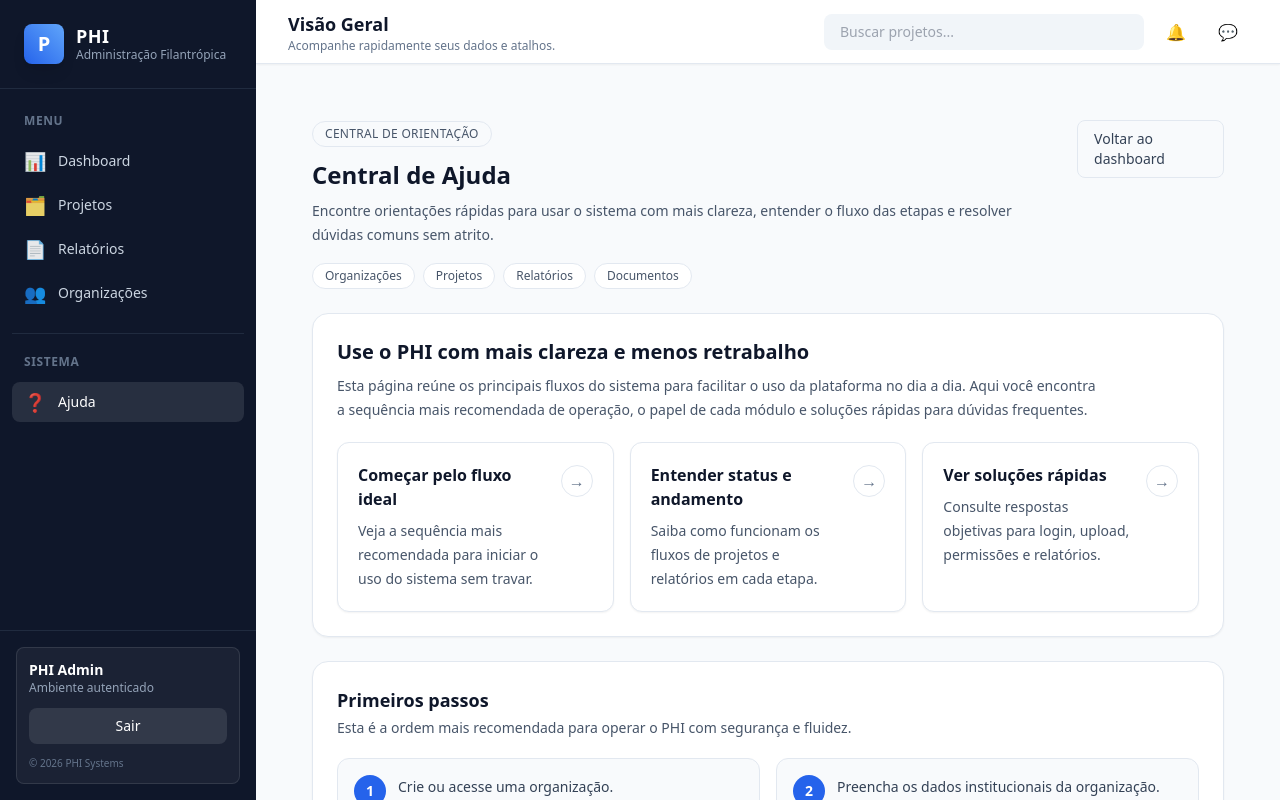
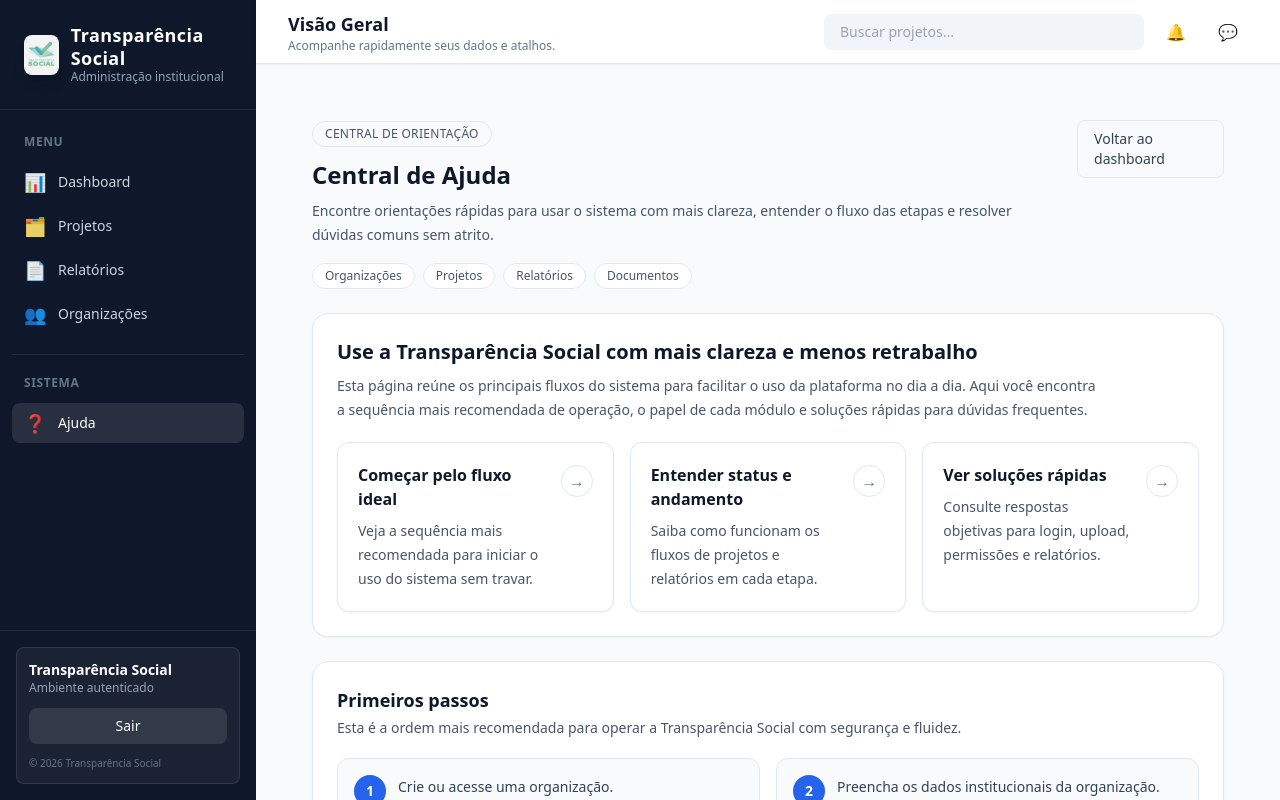
Before and after one commit to cauayoshito/phisistema, a Next.js app: page /dashboard/help in a window 1280 px wide. Built offline with nearby package versions, Linux system fonts and the light colour scheme.

Commit message:
refactor: corrige textos UTF e aplica branding Transparência Social

```diff
--- a/app/dashboard/help/page.tsx
+++ b/app/dashboard/help/page.tsx
@@ -145,7 +145,7 @@ export default function HelpPage() {
       <section className="rounded-2xl border border-slate-200 bg-white p-6 shadow-sm">
         <div className="max-w-3xl">
           <h2 className="text-xl font-semibold text-slate-900">
-            Use o PHI com mais clareza e menos retrabalho
+            Use a Transparência Social com mais clareza e menos retrabalho
           </h2>
           <p className="mt-2 text-sm leading-6 text-slate-600">
             Esta página reúne os principais fluxos do sistema para facilitar o
@@ -182,8 +182,8 @@ export default function HelpPage() {
           Primeiros passos
         </h2>
         <p className="mt-1 text-sm text-slate-600">
-          Esta é a ordem mais recomendada para operar o PHI com segurança e
-          fluidez.
+          Esta é a ordem mais recomendada para operar a Transparência Social com
+          segurança e fluidez.
         </p>
 
         <div className="mt-5 grid gap-4 md:grid-cols-2">
@@ -251,7 +251,8 @@ export default function HelpPage() {
           Fluxos do sistema
         </h2>
         <p className="mt-1 text-sm text-slate-600">
-          Entenda o caminho natural de projetos e relatórios dentro do PHI.
+          Entenda o caminho natural de projetos e relatórios dentro da
+          Transparência Social.
         </p>
 
         <div className="mt-5 grid gap-6 lg:grid-cols-2">
--- a/app/dashboard/layout.tsx
+++ b/app/dashboard/layout.tsx
@@ -14,7 +14,7 @@ export default function DashboardLayout({ children }: Props) {
         footer={
           <div className="rounded-lg border border-white/10 bg-white/5 p-3">
             <div className="text-white font-semibold text-sm truncate">
-              PHI Admin
+              Transparência Social
             </div>
             <div className="text-slate-400 text-xs truncate">
               Ambiente autenticado
@@ -30,7 +30,7 @@ export default function DashboardLayout({ children }: Props) {
             </form>
 
             <div className="mt-3 text-[10px] text-slate-500">
-              © {new Date().getFullYear()} PHI Systems
+              © {new Date().getFullYear()} Transparência Social
             </div>
           </div>
         }
--- a/app/dashboard/organizations/page.tsx
+++ b/app/dashboard/organizations/page.tsx
@@ -85,7 +85,8 @@ export default async function DashboardOrganizationsPage({
               Você ainda não tem organização
             </h2>
             <p className="text-sm text-slate-600">
-              Para continuar no PHI, crie uma organização ou entre por convite.
+              Para continuar na Transparência Social, crie uma organização ou
+              entre por convite.
             </p>
           </div>
 
--- a/app/debug-auth/page.tsx
+++ b/app/debug-auth/page.tsx
@@ -1,4 +1,3 @@
-// app/debug-auth/page.tsx
 import { redirect } from "next/navigation";
 import { createClient } from "@/lib/supabase/server";
 import { getUserContext } from "@/services/membership.service";
@@ -60,7 +59,7 @@ export default async function DebugAuthPage() {
       <header className="flex items-start justify-between gap-4">
         <div>
           <h1 className="text-2xl font-bold text-slate-900">
-            Debug Auth (PHI)
+            Debug Auth (Transparência Social)
           </h1>
           <p className="mt-1 text-sm text-slate-600">
             Tela de diagnóstico para bater{" "}
--- a/app/login/page.tsx
+++ b/app/login/page.tsx
@@ -1,5 +1,6 @@
 "use client";
 
+import Image from "next/image";
 import { useRouter } from "next/navigation";
 import { useState, type FormEvent } from "react";
 import { createClient } from "@/lib/supabase/client";
@@ -30,7 +31,6 @@ export default function LoginPage() {
       return;
     }
 
-    // seu dashboard está dentro do (app):
     router.replace("/dashboard");
     router.refresh();
   }
@@ -41,8 +41,22 @@ export default function LoginPage() {
         onSubmit={onSubmit}
         className="w-full max-w-md rounded-xl border bg-white p-6"
       >
-        <h1 className="text-xl font-bold">PHI - Sistema</h1>
-        <p className="text-sm text-slate-600">Entre para acessar sua conta</p>
+        <div className="flex items-center gap-3">
+          <div className="relative h-12 w-12 shrink-0 overflow-hidden rounded-lg border border-slate-200 bg-white p-1">
+            <Image
+              src="/branding/TransparenciaSocial.png"
+              alt="Logo Transparência Social"
+              fill
+              sizes="48px"
+              className="object-contain"
+              priority
+            />
+          </div>
+          <div>
+            <h1 className="text-xl font-bold">Transparência Social</h1>
+            <p className="text-sm text-slate-600">Entre para acessar sua conta</p>
+          </div>
+        </div>
 
         <label className="mt-6 block text-sm font-medium">Email</label>
         <input
--- a/app/signup/page.tsx
+++ b/app/signup/page.tsx
@@ -18,7 +18,7 @@ export default function SignupPage({
       >
         <h1 className="text-xl font-bold">Criar cadastro</h1>
         <p className="text-sm text-slate-600">
-          Crie sua conta para acessar o PHI
+          Crie sua conta para acessar a Transparência Social
         </p>
 
         <label className="mt-6 block text-sm font-medium">Email</label>
--- a/components/app/Sidebar.tsx
+++ b/components/app/Sidebar.tsx
@@ -1,6 +1,7 @@
 'use client';
 
 import { usePathname } from 'next/navigation';
+import Image from 'next/image';
 import Link from 'next/link';
 import {
   BarChart3,
@@ -12,7 +13,6 @@ import {
   FolderOpen,
   Settings,
   ShieldCheck,
-  Sprout,
   X,
 } from 'lucide-react';
 
@@ -138,12 +138,18 @@ export default function Sidebar({ isOpen, onClose, onLogout, user }: SidebarProp
       >
         <div className="flex h-16 items-center justify-between border-b border-white/10 px-6 lg:justify-start">
           <div className="flex items-center gap-3">
-            <div className="flex size-8 items-center justify-center rounded-lg bg-primary/90 shadow-lg shadow-blue-900/50">
-              <Sprout className="size-5 text-white" />
+            <div className="relative size-9 overflow-hidden rounded-lg border border-white/20 bg-white p-1">
+              <Image
+                src="/branding/TransparenciaSocial.png"
+                alt="Logo Transparência Social"
+                fill
+                sizes="36px"
+                className="object-contain"
+              />
             </div>
-            <div className="flex flex-col">
-              <h1 className="text-base font-bold leading-tight tracking-wide text-white">PHI System</h1>
-              <p className="text-xs font-normal text-blue-200">Gestao Social</p>
+            <div className="flex min-w-0 flex-col">
+              <h1 className="truncate text-base font-bold leading-tight tracking-wide text-white">Transparência Social</h1>
+              <p className="text-xs font-normal text-blue-200">Gestão Social</p>
             </div>
           </div>
           <button type="button" className="text-blue-100 lg:hidden" onClick={onClose}>
--- a/components/dashboard/Sidebar.tsx
+++ b/components/dashboard/Sidebar.tsx
@@ -1,4 +1,5 @@
 import type { ReactNode } from "react";
+import Image from "next/image";
 import NavLink from "./NavLink";
 
 type Props = {
@@ -10,15 +11,22 @@ export default function Sidebar({ footer }: Props) {
     <aside className="w-64 bg-[#0f172a] text-slate-300 flex flex-col h-full flex-shrink-0">
       {/* Brand */}
       <div className="p-6 flex items-center gap-3 border-b border-slate-700/50">
-        <div className="bg-gradient-to-tr from-blue-600 to-blue-400 aspect-square rounded-lg w-10 h-10 grid place-items-center shadow-lg text-white font-bold text-xl">
-          P
+        <div className="relative w-10 h-10 rounded-lg bg-white/95 p-1 shadow-lg overflow-hidden">
+          <Image
+            src="/branding/TransparenciaSocial.png"
+            alt="Logo Transparência Social"
+            fill
+            sizes="40px"
+            className="object-contain"
+            priority
+          />
         </div>
         <div className="min-w-0">
           <h1 className="text-white text-lg font-bold leading-tight tracking-wide">
-            PHI
+            Transparência Social
           </h1>
           <p className="text-slate-400 text-xs font-medium truncate">
-            Administração Filantrópica
+            Administração institucional
           </p>
         </div>
       </div>
```
Also changed, not shown: public/branding/TransparenciaSocial.png (added).
